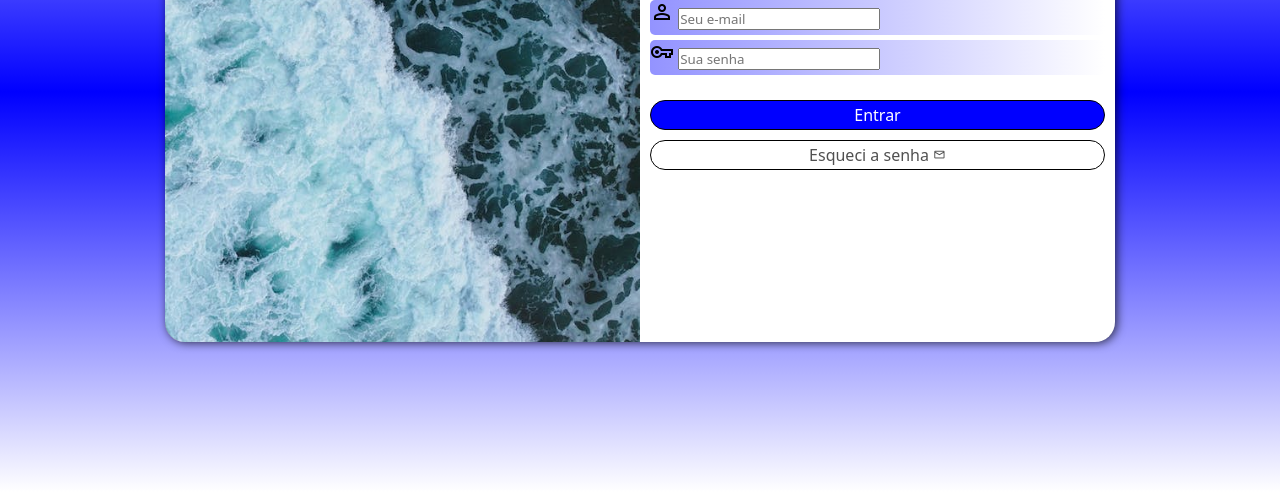
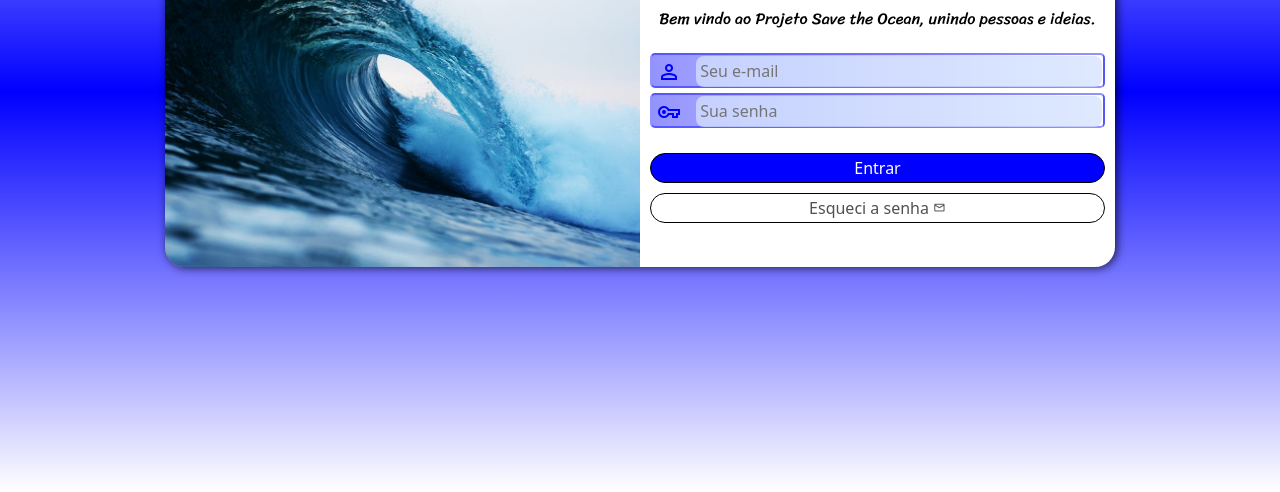
Before and after one commit to MateusSeles/projeto-login, a plain HTML site: page index.html in a window 1280 px wide. Shown: the part 308-800 px from the top of the page. Drawn offline with nearby package versions, Linux system fonts and the light colour scheme.

Commit message:
Att projeto final

```diff
--- a/estilos/media-query.css
+++ b/estilos/media-query.css
@@ -8,17 +8,18 @@
 
     section#login {
         width: 90vw;
+        height: 280px;
     }
 
     section#login > div#imagem {
         float: left;  /*>> Imagem para a esquerda */
-        width: 30%;
+        width: 40%;
         height: 100%;
     }
 
     section#login > div#formulario {
         float: right; /* >> Formulario para direita */
-        width: 70%;
+        width: 60%;
     }
 }
 
@@ -29,6 +30,7 @@
 
     section#login {
         width: 950px;
+        height: 350px;
     }
 
     section#login > div#imagem {
@@ -47,6 +49,8 @@
     }
 
     div#formulario > p {
-        font-size: 1.2em;
+        font-size: 1.0em;
+        margin: 20px 0px;
+
     }
 }
--- a/estilos/style.css
+++ b/estilos/style.css
@@ -1,5 +1,14 @@
 @charset "UTF-8";
 
+@import url('https://fonts.googleapis.com/css2?family=Sriracha&display=swap');
+
+:root {
+    --fonte1: system-ui, -apple-system, BlinkMacSystemFont,
+    'Segoe UI', Roboto, Oxygen, Ubuntu, Cantarell,
+    'Open Sans', 'Helvetica Neue', sans-serif;
+
+    --fonte2: 'Sriracha', cursive;
+}
 /* Definir paleta de cores
 
 */
@@ -29,22 +38,22 @@ section#login {
     position: absolute;
     top: 50%;
     left: 50%;
-    transform: translate(-50%, -50%);
     overflow: hidden;  /* >> tudo que ficar fora da borda vai estar escondido*/
 
     background-color: white;
     width: 260px;
-    height: 500px;
+    height: 505px;
     border-radius: 20px;
     box-shadow: 2px 1px 10px rgba(0, 0, 0, 0.714);
 
     transition: width .7s, heigth .7s;
     transition-timing-function: ease;
+    transform: translate(-50%, -50%);
 }
 
 section#login > div#imagem {
     display: block;
-    background: rgb(92, 56, 119) url(../imagens/mar.jpeg);
+    background: rgb(92, 56, 119) url(../imagens/onda.jpeg);
     background-size: cover;
     background-position: center center;
     height: 200px;
@@ -60,18 +69,21 @@ div#formulario > h1 {
     margin-bottom: 10px;
     background-image: linear-gradient(blue, white, blue);
     color:  rgb(0, 66, 83);
-
     border-radius: 15px;
+    font-family: var(--fonte2);
 }
 
 div#formulario > p {
     font-size: 0.8em;
     margin-bottom: 14px;
+    font-family: var(--fonte2);
+    text-align: center;
 }
 
 form > div.campo {
     background-image:linear-gradient(to right,
     rgba(0, 0, 255, 0.423), white);
+    border: 2px solid rgb(0, 0, 255, 0.423);
     width: 100%;
     height: 35px;
     border-radius: 5px;
@@ -81,6 +93,30 @@ form > div.campo {
 
 div.campo > label {
     display: none;
+}
+
+div.campo > span {
+    color: blue;
+
+    font-size: 1.5em;
+    width: 40px;
+    padding: 5px;
+}
+
+div.campo > input {
+    background-color: rgba(212, 227, 255, 0.74);
+    font-size: 1em;
+    width: calc(100% - 45px);
+    height: 100%;
+    border-radius: 8px;
+    border: 0px;
+    padding: 4px;
+    transform: translateY(-7px);
+}
+
+div.campo > input:focus-within {
+    background-color: white;
+    border: none;
 }
 
 form > input[type=submit] {
--- a/index.html
+++ b/index.html
@@ -17,8 +17,7 @@
             </div>
             <div id="formulario">
                 <h1>Save the Ocean </h1>
-                <p>Bem vindo ao Save the Ocean, um aplicativo que une pessoas e idéias para juntos salvarmos o oceano.
-                </p>
+                <p>Bem vindo ao Projeto Save the Ocean, unindo pessoas e ideias.
                 <form action="login.php" method="post" autocomplete="on">
                     <div class="campo">
                         <span class="material-symbols-outlined">
```
Also changed, not shown: imagens/paisagem.jpeg (deleted), imagens/pexels-photo-363109.webp (deleted), 1 other file.
